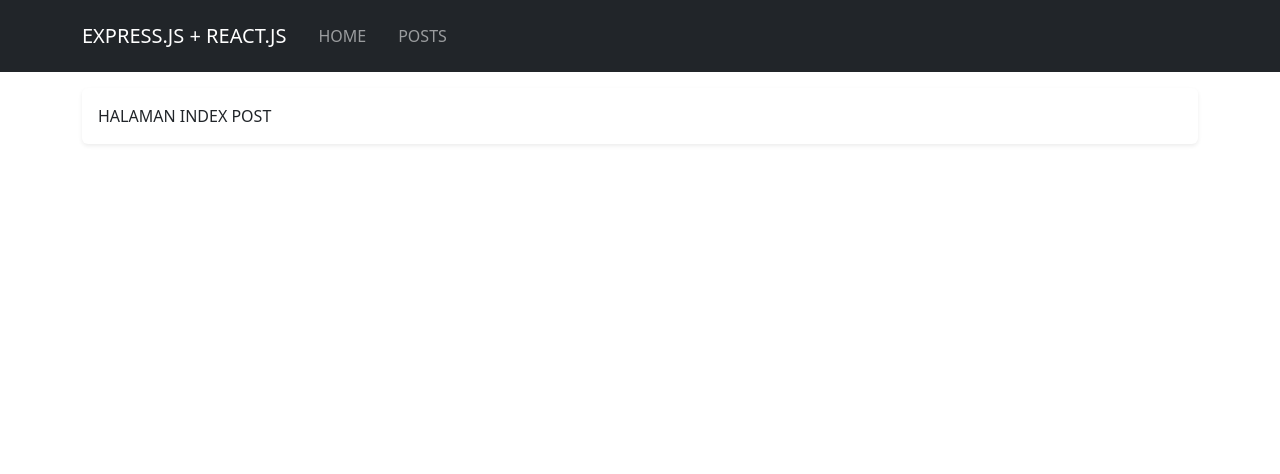
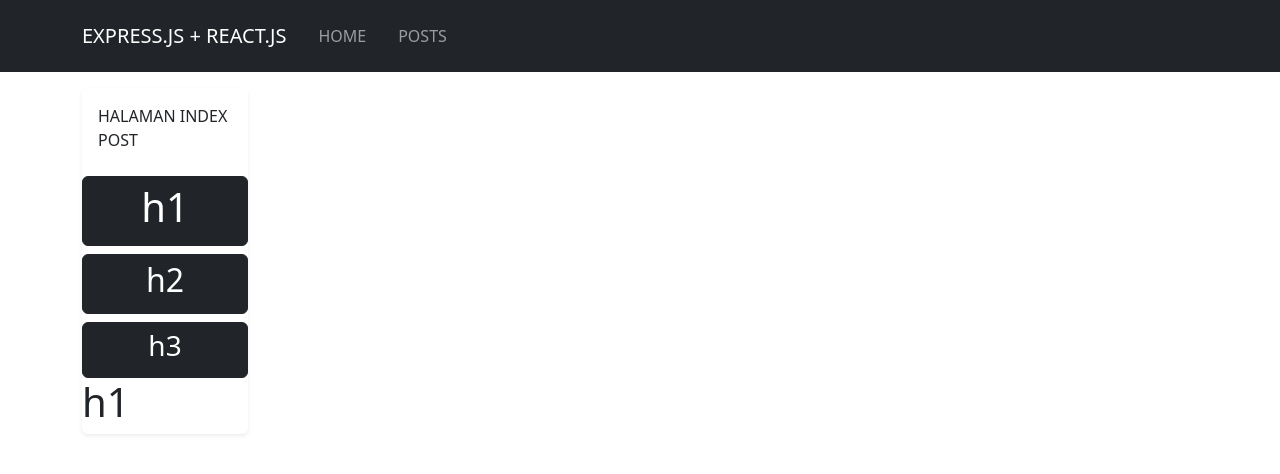
Before and after one commit to rpl-yaso-2324/express-react-api, a React (Vite) app: page /posts in a window 1280 px wide. Shown: the top 474 px of the page. Built offline with nearby package versions, Linux system fonts and the light colour scheme.

Commit message:
nambahin useState

```diff
--- a/src/components/pages/posts/IndexPost.jsx
+++ b/src/components/pages/posts/IndexPost.jsx
@@ -1,15 +1,26 @@
-//import component Bootstrap React
+import {useState} from "react" ;
 import { Card, Container, Row, Col } from "react-bootstrap";
 
 function IndexPost() {
+    const [ukuran, setUkuran] = useState("h1")
 	return (
 		<Container className="mt-3">
-			<Row>
+			<Row md={6}>
 				<Col md="{12}">
 					<Card className="border-0 rounded shadow-sm">
 						<Card.Body>
                             HALAMAN INDEX POST
                         </Card.Body>
+                        <button className="btn btn-dark mt-2" onClick={() => setUkuran("h1")}>
+                           <h1>h1</h1>
+                        </button>
+                        <button className="btn btn-dark mt-2" onClick={() => setUkuran("h2")}>
+                           <h2>h2</h2>
+                        </button>
+                        <button className="btn btn-dark mt-2" onClick={() => setUkuran("h3")}>
+                           <h3>h3</h3>
+                        </button>
+                        <h1>{ukuran}</h1>
 					</Card>
 				</Col>
 			</Row>
```
Also changed, not shown: src/App.jsx (line endings or trailing spaces).
